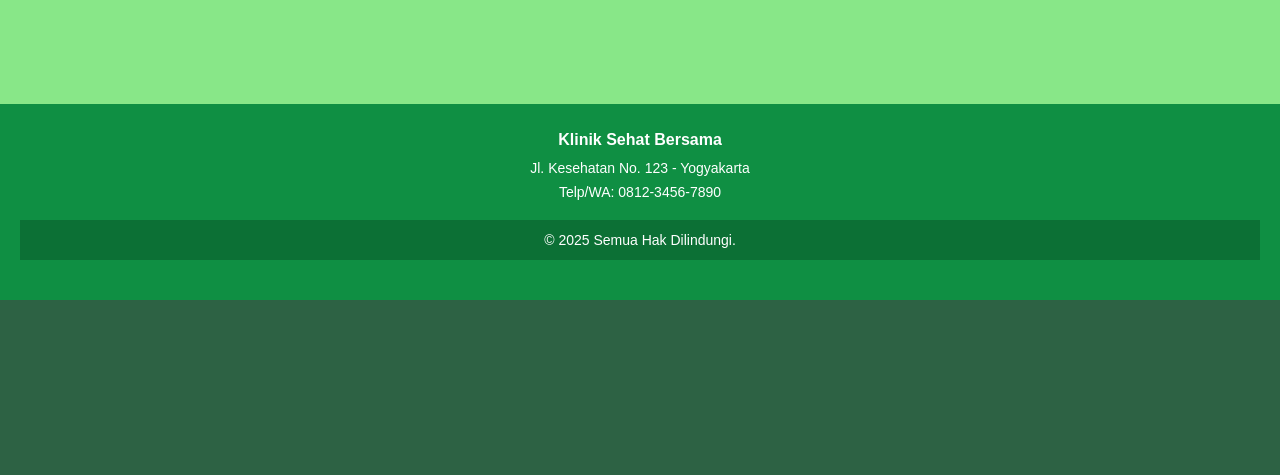
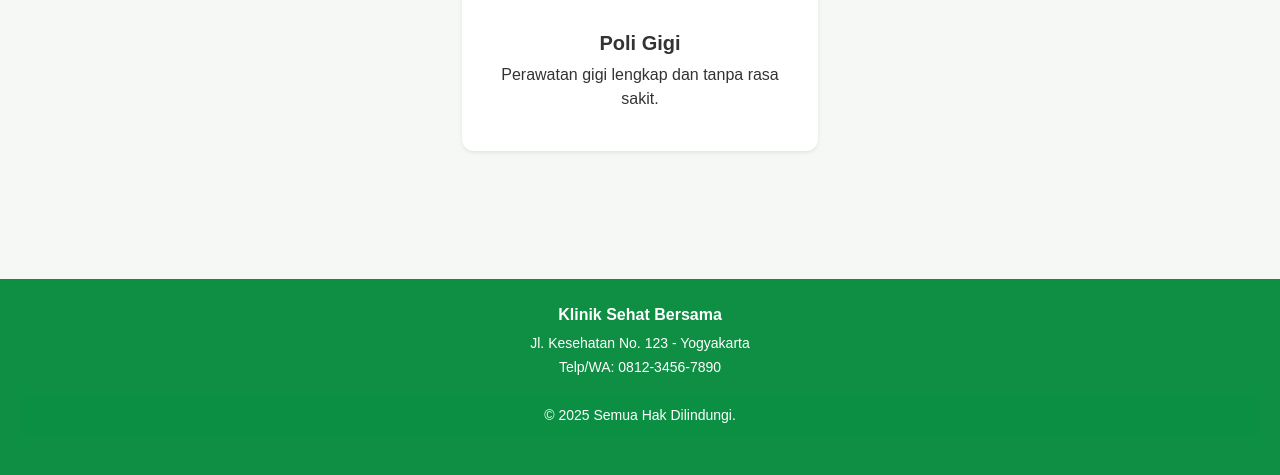
Before and after one commit to ROSYID10/Project_Pemweb_Ahsan_Aziz, a PHP site: page / in a window 1280 px wide. Shown: the part 1166-1641 px from the top of the page. Before the commit the page ends 1466 px from the top, so only its background shows below. Run offline with PHP 8.4, Linux system fonts and the light colour scheme.

Commit message:
ubah design

```diff
--- a/index.php
+++ b/index.php
@@ -60,11 +60,12 @@
     </div>
 
     <div class="col-md-4">
-      <div class="service-card p-4 shadow-sm">
+    <div class="service-card p-4 shadow-sm">
+        <img src="poli_gigi.jpg" alt="Poli Gigi" class="img-fluid mb-3 rounded">
         <i class="bi bi-tooth-fill service-icon text-success"></i>
         <h5 class="fw-bold mt-3">Poli Gigi</h5>
         <p>Perawatan gigi lengkap dan tanpa rasa sakit.</p>
-      </div>
+    </div>
     </div>
 
     <div class="col-md-4">
--- a/style.css
+++ b/style.css
@@ -1,7 +1,7 @@
 /* -------- GLOBAL -------- */
 body {
     font-family: 'Poppins', sans-serif;
-    background-color: #88e788;
+    background-color: #f5f8f5;
     color: #333;
 }
 
@@ -84,5 +84,5 @@
 }
 
 .footer .bg-dark {
-    background-color: #0c7035 !important;
+    background-color: #0b9043 !important;
 }
```
